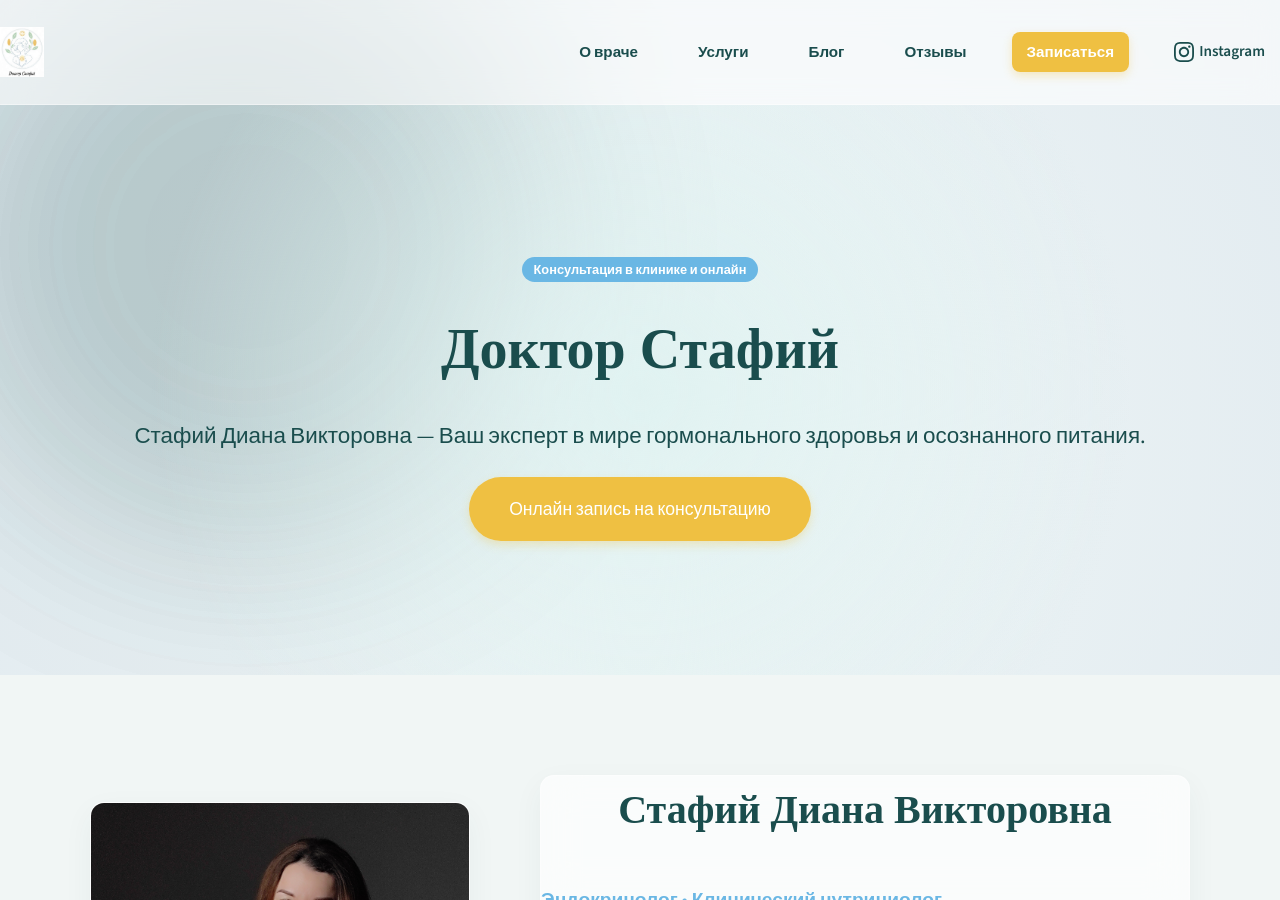
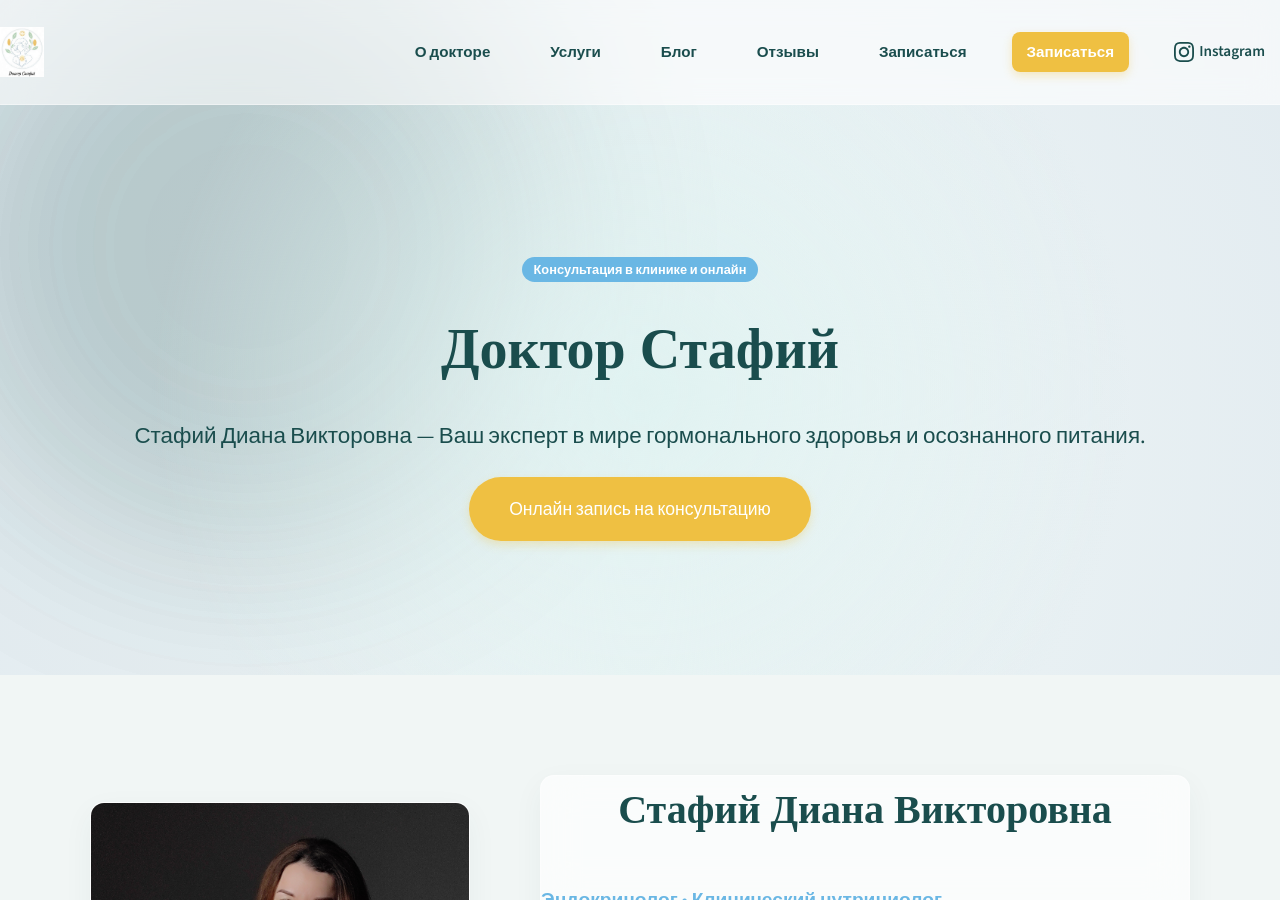
Before and after one commit to gosubv/doctorstafij, a Jekyll site: the page built from index.md, in a window 1280 px wide and 900 px high. Built offline with Jekyll 4.4.1, drawn with Linux system fonts in a browser that asks for light colours.

Commit message:
Update default.html

```diff
--- a/_layouts/default.html
+++ b/_layouts/default.html
@@ -29,10 +28,9 @@
 
         <nav class="nav-menu">
             <ul class="nav-links">
-                <li><a href="#about">О враче</a></li>
-                <li><a href="#services">Услуги</a></li>
-                <li><a href="#blog">Блог</a></li>
-                <li><a href="#reviews">Отзывы</a></li>
+                {% for item in site.data.menu %}
+                    <li><a href="{{ item.link }}" class="{{ item.class }}">{{ item.title }}</a></li>
+                {% endfor %}
                     <li><a href="#booking" class="btn-nav">Записаться</a></li>
                     <li>
                         <a href="{{ site.author.instagram_url }}" target="_blank" aria-label="Instagram" style="display: flex; align-items: center;">
@@ -70,7 +68,7 @@
         </nav>
 
         <div class="footer-item">
-            <a href="https://www.instagram.com/dianastafiy/" target="_blank" class="footer-insta">
+            <a href="{{ site.author.instagram_url }}" target="_blank" class="footer-insta">
                 <svg width="16" height="16" fill="currentColor" viewBox="0 0 24 24" style="margin-right:8px;"><path d="M12 2.163c3.204 0 3.584.012 4.85.07 3.252.148 4.771 1.691 4.919 4.919.058 1.265.069 1.645.069 4.849 0 3.205-.012 3.584-.069 4.849-.149 3.225-1.664 4.771-4.919 4.919-1.266.058-1.644.07-4.85.07-3.204 0-3.584-.012-4.849-.07-3.26-.149-4.771-1.699-4.919-4.92-.058-1.265-.07-1.644-.07-4.849 0-3.204.013-3.583.07-4.849.149-3.227 1.664-4.771 4.919-4.919 1.266-.057 1.645-.069 4.849-.069zm0-2.163c-3.259 0-3.667.014-4.947.072-4.358.2-6.78 2.618-6.98 6.98-.059 1.281-.073 1.689-.073 4.948 0 3.259.014 3.668.072 4.948.2 4.358 2.618 6.78 6.98 6.98 1.281.058 1.689.072 4.948.072 3.259 0 3.668-.014 4.948-.072 4.354-.2 6.782-2.618 6.979-6.98.059-1.28.073-1.689.073-4.948 0-3.259-.014-3.667-.072-4.947-.196-4.354-2.617-6.78-6.979-6.98-1.281-.059-1.69-.073-4.949-.073zm0 5.838c-3.403 0-6.162 2.759-6.162 6.162s2.759 6.163 6.162 6.163 6.162-2.759 6.162-6.163-2.759-6.162-6.162-6.162zm0 10.162c-2.209 0-4-1.79-4-4 0-2.209 1.791-4 4-4s4 1.791 4 4c0 2.21-1.791 4-4 4zm6.406-11.845c-.796 0-1.441.645-1.441 1.44s.645 1.44 1.441 1.44c.795 0 1.439-.645 1.439-1.44s-.644-1.44-1.439-1.44z"/></svg>
                 Instagram
             </a>
```
Also changed, not shown: other parts of _layouts/default.html (+1 -2 lines). Lines whose indentation alone changed are shown as unchanged.
